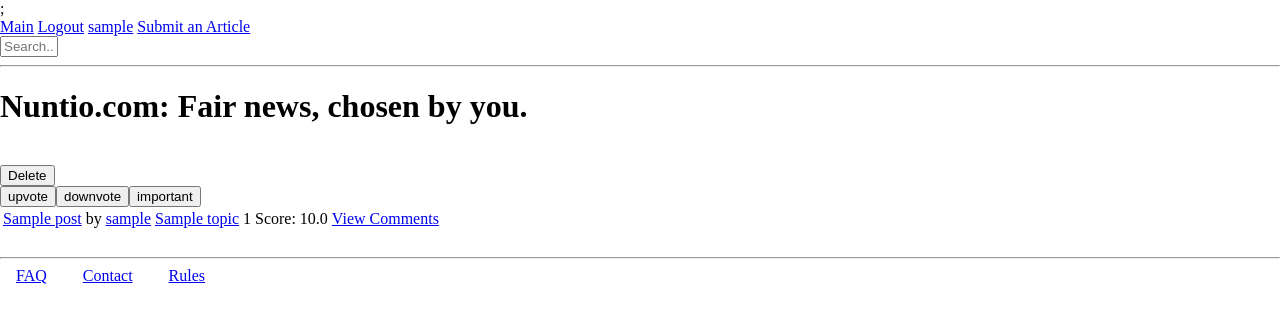
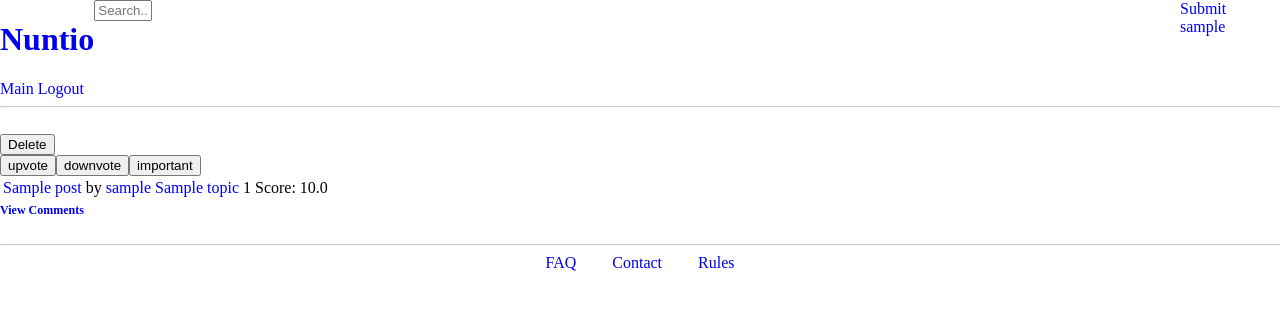
Before and after one commit to ModoUnreal/nuncio, a Flask app: page / in a window 1280 px wide. Shown: the top 323 px of the page. Run offline with Flask 2, Linux system fonts and the light colour scheme; a user stored in the database is signed in; tables that the repository leaves empty hold one stand-in row (values such as "Sample post").

Commit message:
Improved the css, slightly

```diff
--- a/app/static/base.css
+++ b/app/static/base.css
@@ -3,6 +3,14 @@ body {
     margin: 0;
     padding-bottom: 6rem;
     min-height: 100%;
+}
+
+a {
+    text-decoration: none;
+}
+
+hr{
+    opacity: 0.5;
 }
 
 
@@ -12,13 +20,12 @@ body {
 
 #footer {
     position: fixed;
-    bottom: 0px;
+    text-align: center;
     width: 100%;
 }
 
-.footer a{
+#footer a{
     right: 0;
-    bottom: 0;
     left: 0;
     margin: 0px;
     padding: 1rem;
@@ -32,5 +39,30 @@ input[type=text] {
 }
 
 input[type=text]:focus {
-    width: 100%;
+    width: 70%;
 }
+
+#menu-container a {
+    width: 100px;
+    top: 0px;
+    float: right;
+}
+
+#container {
+    overflow: hidden;
+}
+
+#title {
+    float: left;
+    display: inline;
+}
+
+#searchbar {
+    float: left;
+    display: inline;
+}
+
+#bottom-links a {
+    font-weight: bold;
+    font-size: 12px;
+}
--- a/app/templates/_post.html
+++ b/app/templates/_post.html
@@ -33,9 +33,11 @@
             <form action="{{ url_for('give_importance', post_id=post.id) }}" method=post>
                 <input type="submit" name="important" value="important">
             </form>
-            <td><a href="{{ url_for('item', post_id=post.id) }}">View Comments</a></td>
 
         </tr>
 
     </table>
+    <div id="bottom-links">
+        <a href="{{ url_for('item', post_id=post.id) }}">View Comments</a>
+    </div>
 </div>
--- a/app/templates/base.html
+++ b/app/templates/base.html
@@ -2,10 +2,37 @@
 <html>
 <head>
     <title>Fair news, chosen by you</title>
-;   <link rel="stylesheet" type="text/css" href="{{ url_for('static', filename='base.css') }}">
+    <link rel="stylesheet" type="text/css" href="{{ url_for('static', filename='base.css') }}">
 </head>
 <body>
 
+<header>
+    <div id="container">
+        <div id="title">
+            <h1><a href="{{ url_for('index') }}">Nuntio</a></h1>
+        </div>
+
+        <div id="searchbar">
+
+            <form action="{{ url_for('search') }}" method=post>
+                <input type="text" name="search_str" placeholder="Search...">
+            </form>
+
+        </div>
+
+        <div id="menu">
+            <div id="menu-container">
+                <a href="{{ url_for('submit') }}">Submit</a>
+                <br>
+                <a href="{{ url_for('user', username=current_user.username) }}">{{ current_user.username }}</a>
+                <br>
+            </div>
+        </div>
+
+    </div>
+</header>
+
+</div>
     <div class="menubar">
 
         <a href="{{ url_for('index') }}">Main</a>
@@ -14,18 +41,7 @@
         <a href="{{ url_for('auth.login') }}">Login</a>
         {% else %}
         <a href="{{ url_for('auth.logout') }}">Logout</a>
-        <a href="{{ url_for('user', username=current_user.username) }}">{{ current_user.username }}</a>
         {% endif %}
-        <a href="{{ url_for('submit') }}">Submit an Article</a>
-
-        <div class="searchbar">
-
-            <form action="{{ url_for('search') }}" method=post>
-                <input type="text" name="search_str" placeholder="Search...">
-            </form>
-
-        </div>
-
     </div>
     <hr>
     {% with messages = get_flashed_messages() %}
@@ -41,7 +57,7 @@
 
     <br>
     <hr>
-    <div class=footer>
+    <div id=footer>
         <a href="{{ url_for('faq') }}">FAQ</a>
         <a href="{{ url_for('contact') }}">Contact</a>
         <a href="{{ url_for('rules') }}">Rules</a>
--- a/app/templates/index.html
+++ b/app/templates/index.html
@@ -1,7 +1,6 @@
 {% extends "base.html" %}
 
 {% block content %}
-    <h1>Nuntio.com: Fair news, chosen by you.</h1>
     {% for post in posts if posts %}
         {% include '_post.html' %}
     {% endfor %}
```
